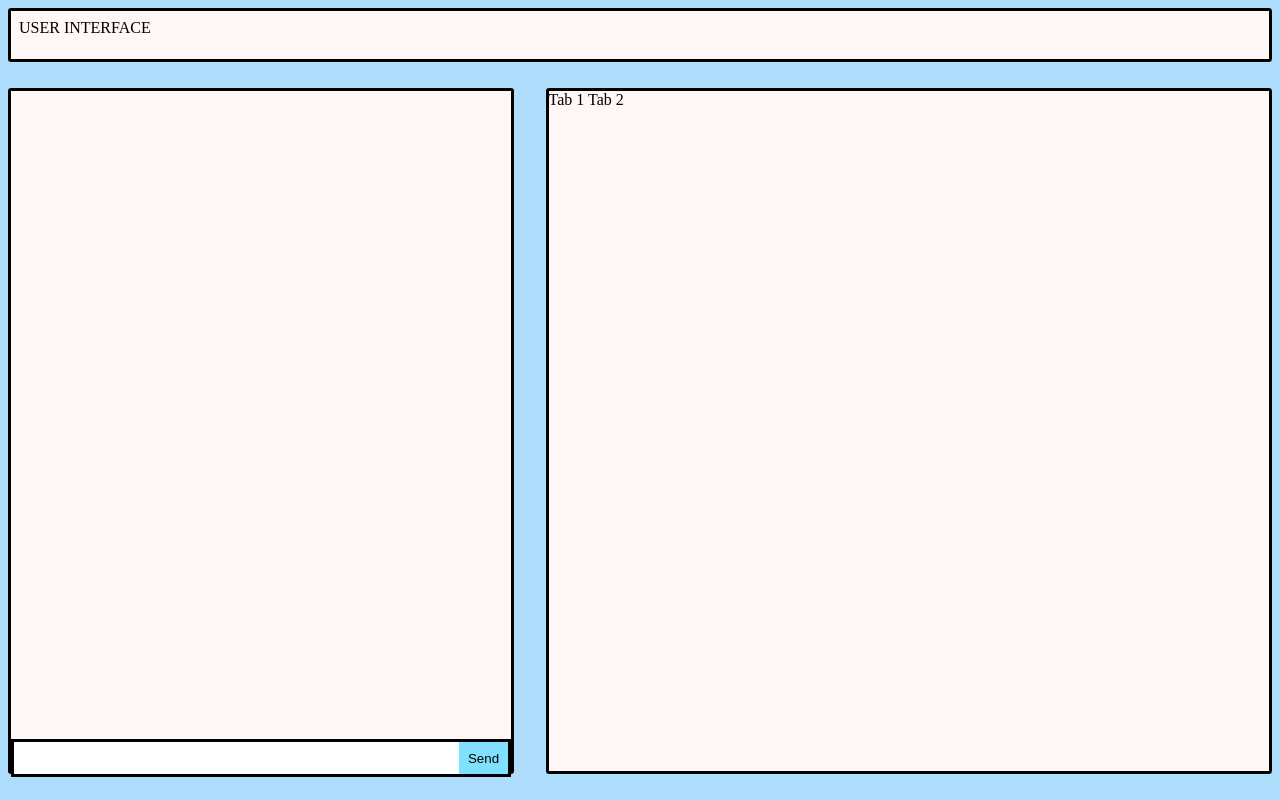
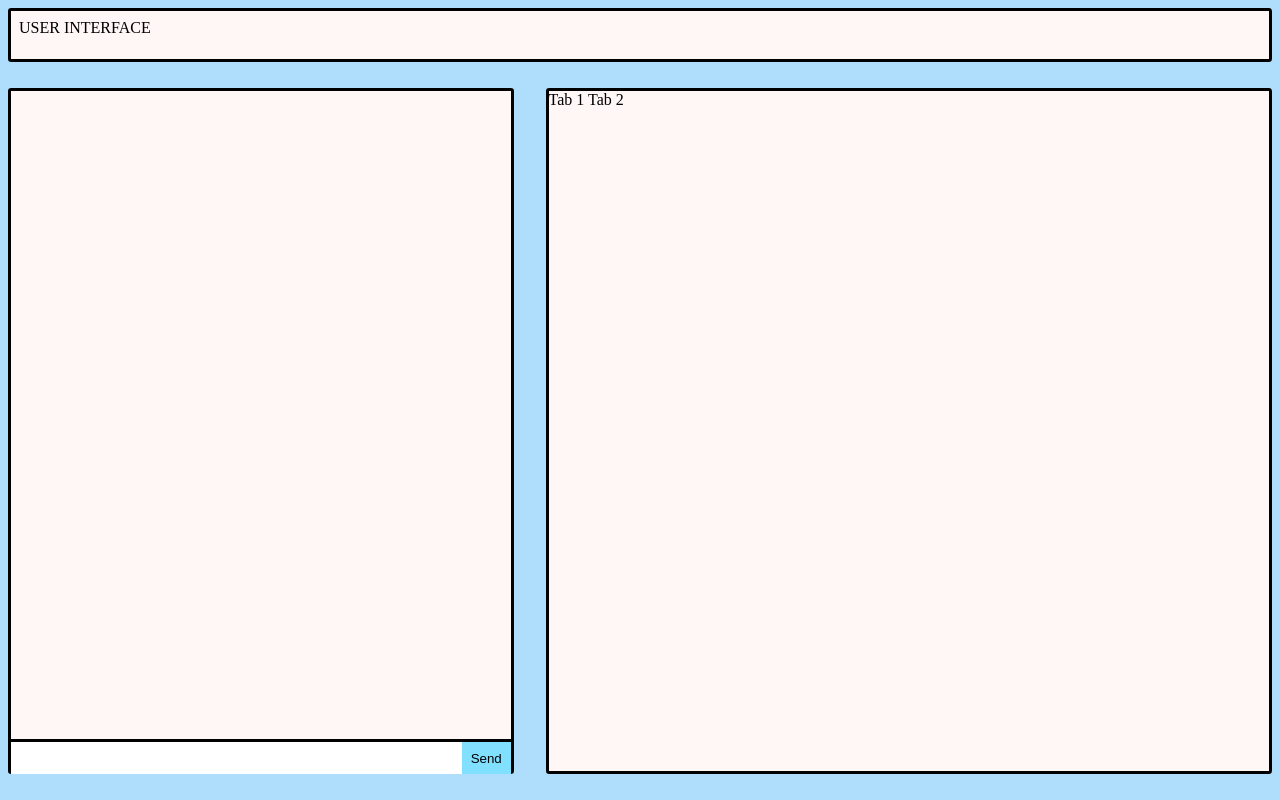
Before and after one commit to RiccardoColella/DNAlogue, a website: page public/user.html in a window 1280 px wide. Drawn offline with nearby package versions, Linux system fonts and the light colour scheme; no server answers.

Commit message:
minor fix

```diff
--- a/public/styles/style.css
+++ b/public/styles/style.css
@@ -120,7 +120,7 @@ body {
 }
 
 form {
-    border-style: solid;
+    border-top-style: solid;
     display: flex;
     height: 100%;
 }
```
